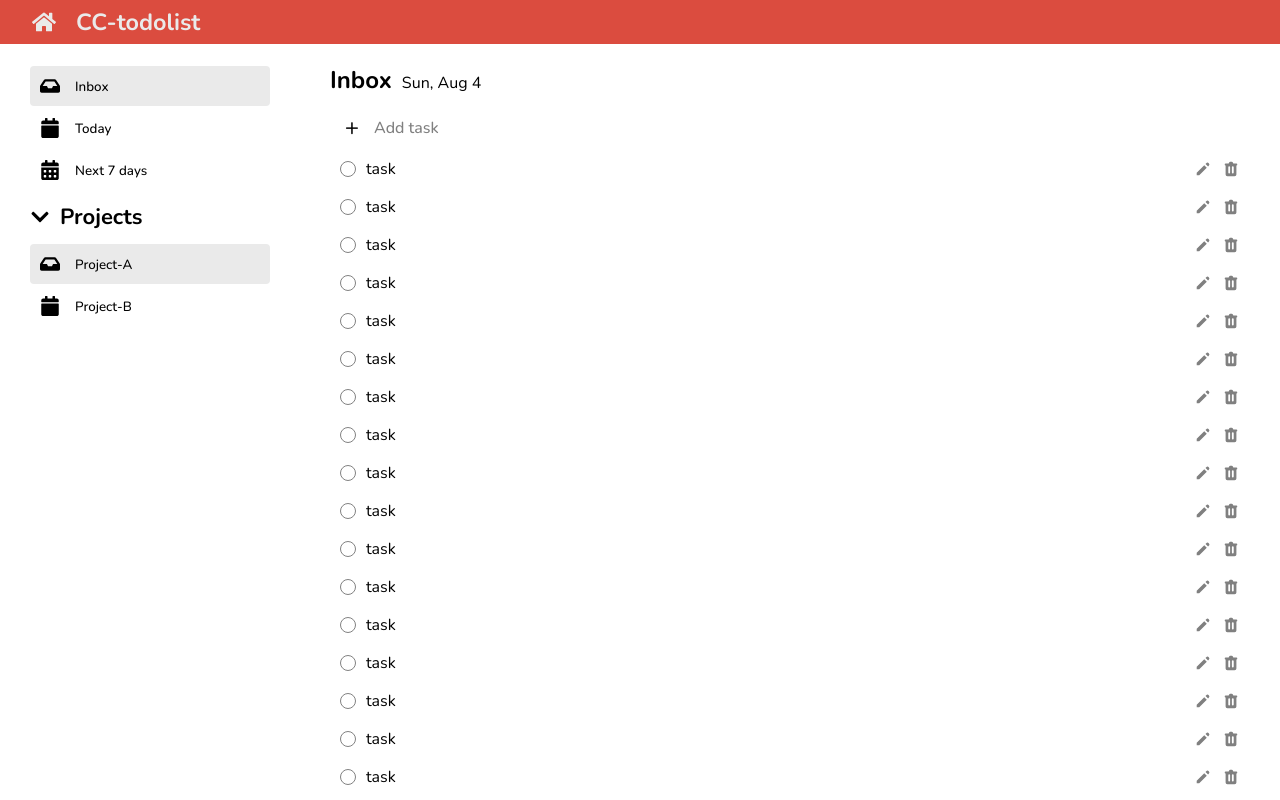
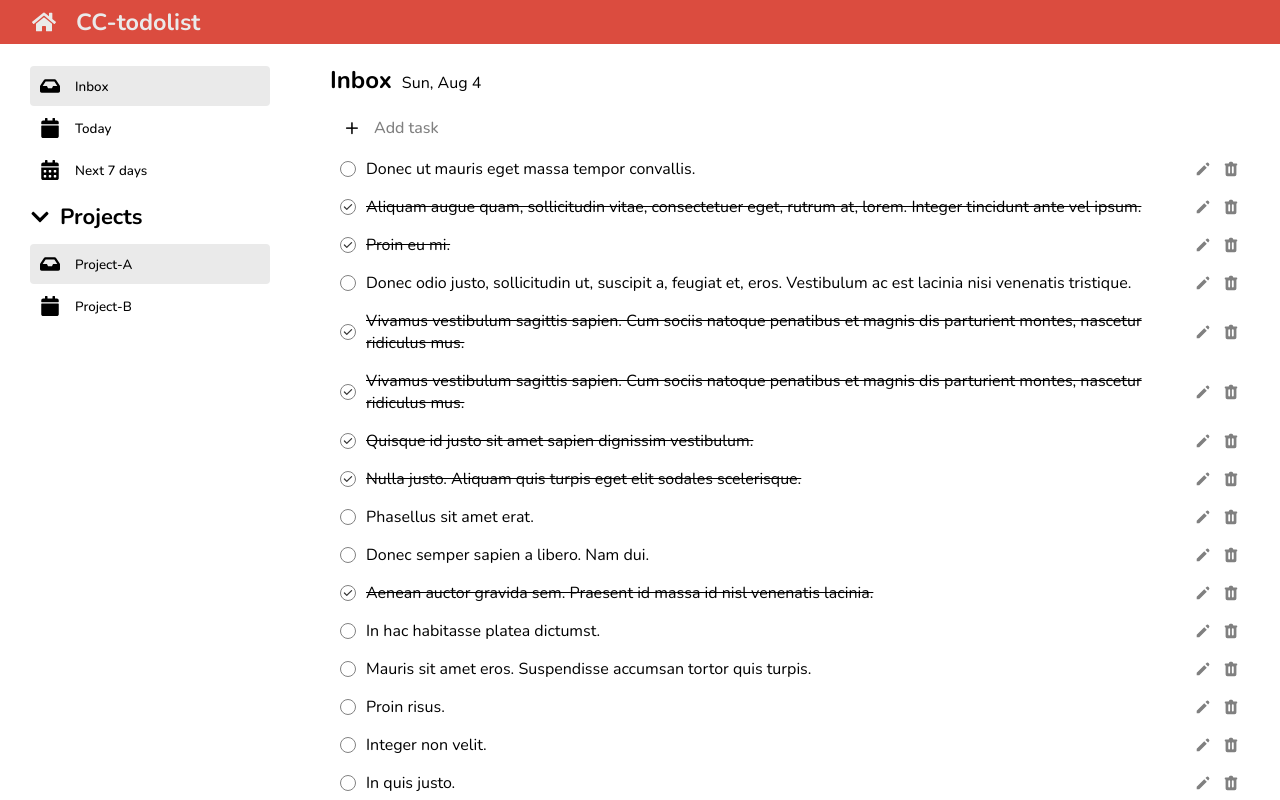
Before and after one commit to Bunma93/Todolist, a React (Create React App) app: page / in a window 1280 px wide. Built offline with nearby package versions, Linux system fonts and the light colour scheme; the HTML template or start-up script is replaced by a standard one.

Commit message:
finish:render with mockdata

```diff
--- a/src/components/Todo/TodoContent.jsx
+++ b/src/components/Todo/TodoContent.jsx
@@ -1,15 +1,18 @@
+import { useState } from 'react';
 import { AddTodo } from './AddTodo'
 import { TodoHeader } from './TodoHeader'
 import { TodoList } from './TodoList';
+import mockData from '../../data/todos.json';
 
 
 export function TodoContent(){
-
+    const [todos, setTodos] = useState(mockData);
+    console.log(todos);
     return (
     <main className='content'>
         <TodoHeader/>
         <AddTodo/>
-        <TodoList/>
+        <TodoList todos={todos}/>
     </main>
     );
 }
--- a/src/components/Todo/TodoItem.jsx
+++ b/src/components/Todo/TodoItem.jsx
@@ -3,9 +3,10 @@ import {useState} from "react"
 import {HiCheck, HiPencil, HiTrash} from 'react-icons/hi'
 import { TodoForm } from "./TodoForm"
 
-export function TodoItem({el}) {
+export function TodoItem({todo}) {
     //Logic
-    const [isCheck, setIsCheck] = useState(false);
+    //check === status Done
+    const [isCheck, setIsCheck] = useState(todo.status);
     const [isEdit, setIsEdit] = useState(false);
 
     const handleToggleCheck = () => {
@@ -28,7 +29,7 @@ export function TodoItem({el}) {
                 <div className={styles.checkbox_container} onClick={handleToggleCheck}>
                     <HiCheck className={finalCheckboxStyle} />
                 </div>
-                <p className={taskStyle}>{`task`}</p>
+                <p className={taskStyle}>{todo.task}</p>
                 <div className={styles.edit_icon} onClick={handleopenEditMode}>
                     <HiPencil/>
                 </div>
--- a/src/components/Todo/TodoList.jsx
+++ b/src/components/Todo/TodoList.jsx
@@ -1,11 +1,10 @@
 import { TodoItem } from './TodoItem';
 
-export function TodoList() {
-    const mockTodo = Array.from({length:100},(el,idx) => idx+1);
+export function TodoList({todos}) {
     return (
     <ul>
-      {mockTodo.map((el)=>(
-        <TodoItem key={el}/>
+      {todos.map((todoObj)=>(
+        <TodoItem key={todoObj.id} todo={todoObj}/>
       ))}
     </ul>
     )
--- /dev/null
+++ b/src/data/todos.json
@@ -0,0 +1,30 @@
+[{"id":1,"task":"Donec ut mauris eget massa tempor convallis.","status":false,"due_date":"2024-08-21"},
+{"id":2,"task":"Aliquam augue quam, sollicitudin vitae, consectetuer eget, rutrum at, lorem. Integer tincidunt ante vel ipsum.","status":true,"due_date":"2024-08-12"},
+{"id":3,"task":"Proin eu mi.","status":true,"due_date":"2024-08-21"},
+{"id":4,"task":"Donec odio justo, sollicitudin ut, suscipit a, feugiat et, eros. Vestibulum ac est lacinia nisi venenatis tristique.","status":false,"due_date":"2024-08-09"},
+{"id":5,"task":"Vivamus vestibulum sagittis sapien. Cum sociis natoque penatibus et magnis dis parturient montes, nascetur ridiculus mus.","status":true,"due_date":"2024-08-15"},
+{"id":6,"task":"Vivamus vestibulum sagittis sapien. Cum sociis natoque penatibus et magnis dis parturient montes, nascetur ridiculus mus.","status":true,"due_date":"2024-08-20"},
+{"id":7,"task":"Quisque id justo sit amet sapien dignissim vestibulum.","status":true,"due_date":"2024-08-16"},
+{"id":8,"task":"Nulla justo. Aliquam quis turpis eget elit sodales scelerisque.","status":true,"due_date":"2024-08-14"},
+{"id":9,"task":"Phasellus sit amet erat.","status":false,"due_date":"2024-08-21"},
+{"id":10,"task":"Donec semper sapien a libero. Nam dui.","status":false,"due_date":"2024-08-15"},
+{"id":11,"task":"Aenean auctor gravida sem. Praesent id massa id nisl venenatis lacinia.","status":true,"due_date":"2024-08-10"},
+{"id":12,"task":"In hac habitasse platea dictumst.","status":false,"due_date":"2024-08-14"},
+{"id":13,"task":"Mauris sit amet eros. Suspendisse accumsan tortor quis turpis.","status":false,"due_date":"2024-08-17"},
+{"id":14,"task":"Proin risus.","status":false,"due_date":"2024-08-20"},
+{"id":15,"task":"Integer non velit.","status":false,"due_date":"2024-08-19"},
+{"id":16,"task":"In quis justo.","status":false,"due_date":"2024-08-14"},
+{"id":17,"task":"Quisque ut erat.","status":false,"due_date":"2024-08-11"},
+{"id":18,"task":"Lorem ipsum dolor sit amet, consectetuer adipiscing elit. Proin interdum mauris non ligula pellentesque ultrices.","status":true,"due_date":"2024-08-19"},
+{"id":19,"task":"Vestibulum ac est lacinia nisi venenatis tristique. Fusce congue, diam id ornare imperdiet, sapien urna pretium nisl, ut volutpat sapien arcu sed augue.","status":false,"due_date":"2024-08-08"},
+{"id":20,"task":"Etiam justo. Etiam pretium iaculis justo.","status":true,"due_date":"2024-08-12"},
+{"id":21,"task":"Vivamus tortor.","status":false,"due_date":"2024-08-14"},
+{"id":22,"task":"Maecenas rhoncus aliquam lacus.","status":true,"due_date":"2024-08-10"},
+{"id":23,"task":"In hac habitasse platea dictumst.","status":false,"due_date":"2024-08-09"},
+{"id":24,"task":"Suspendisse potenti. Nullam porttitor lacus at turpis.","status":true,"due_date":"2024-08-21"},
+{"id":25,"task":"Donec dapibus. Duis at velit eu est congue elementum.","status":true,"due_date":"2024-08-12"},
+{"id":26,"task":"Duis bibendum. Morbi non quam nec dui luctus rutrum.","status":false,"due_date":"2024-08-09"},
+{"id":27,"task":"Donec diam neque, vestibulum eget, vulputate ut, ultrices vel, augue.","status":true,"due_date":"2024-08-17"},
+{"id":28,"task":"Maecenas tristique, est et tempus semper, est quam pharetra magna, ac consequat metus sapien ut nunc. Vestibulum ante ipsum primis in faucibus orci luctus et ultrices posuere cubilia Curae; Mauris viverra diam vitae quam.","status":true,"due_date":"2024-08-14"},
+{"id":29,"task":"Vivamus metus arcu, adipiscing molestie, hendrerit at, vulputate vitae, nisl.","status":false,"due_date":"2024-08-20"},
+{"id":30,"task":"Mauris sit amet eros. Suspendisse accumsan tortor quis turpis.","status":true,"due_date":"2024-08-14"}]
```
